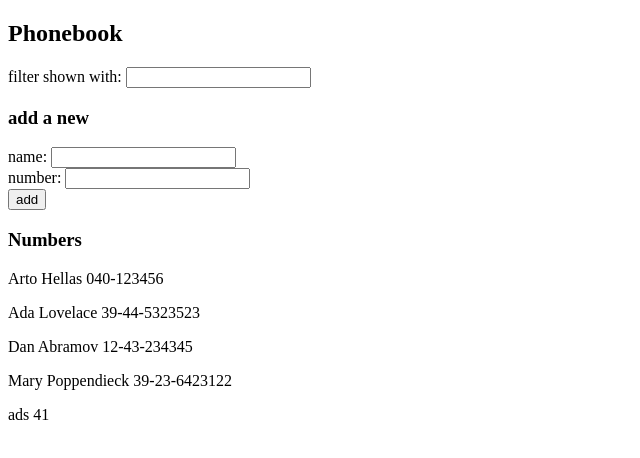
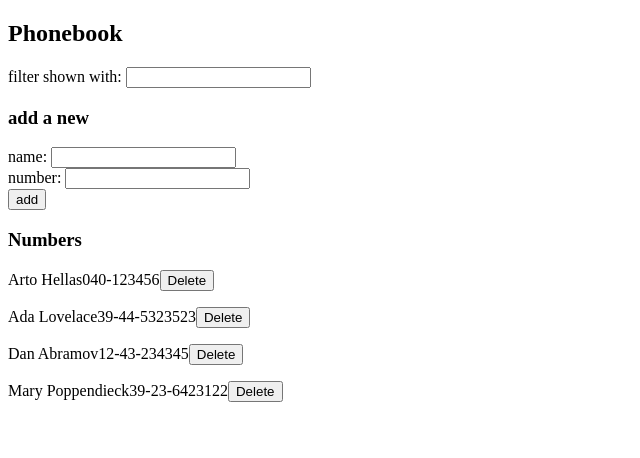
Before and after one commit to Xarlizard/UniversityOfHelsinki-ComputerScience, a React (Vite) app in the folder FullStackOpen/Part-02/phonebook/: page / in a window 1280 px wide. Shown: the top 458 px of the page, without its empty margins (0-640 px from the left). Built offline with nearby package versions, Linux system fonts and the light colour scheme; data requests are answered from the project's data file.

Commit message:
Exercise 2.14 completed ✅

```diff
--- a/FullStackOpen/Part-02/phonebook/db.json
+++ b/FullStackOpen/Part-02/phonebook/db.json
@@ -19,11 +19,6 @@
       "name": "Mary Poppendieck",
       "number": "39-23-6423122",
       "id": "4"
-    },
-    {
-      "id": "7425",
-      "name": "ads",
-      "number": "41"
     }
   ]
 }
--- a/FullStackOpen/Part-02/phonebook/src/App.jsx
+++ b/FullStackOpen/Part-02/phonebook/src/App.jsx
@@ -33,6 +33,16 @@ const App = () => {
       })
   }
 
+  const deletePerson = (thisPerson) => {
+    if(window.confirm(`Delete ${thisPerson.name} ?`)){
+      personService
+        .remove(thisPerson.id)
+        .then(response => {
+          setPersons(persons.filter(person => person.id !== response.data.id))
+        })
+    }
+  }
+
   const handleSearchName = (event) => {
     setSearchName(event.target.value)
   }
@@ -57,15 +67,12 @@ const App = () => {
         handleNewName={handleNewName}
         handleNewNumber={handleNewNumber}/>
       <h3>Numbers</h3>
-      <Persons persons={persons} searchName={searchName}/>
+      <Persons persons={persons} searchName={searchName} deletePerson={deletePerson}/>
     </div>
   )
 }
 
-const Filter = ({value, onChange}) =>
-  <>
-    filter shown with: <input value={value} onChange={onChange} />
-  </>
+const Filter = ({value, onChange}) => <>filter shown with: <input value={value} onChange={onChange} /></>
 
 const PersonForm = ({addPerson, newName, handleNewName, newNumber, handleNewNumber}) =>
   <form onSubmit={addPerson}>
@@ -80,17 +87,31 @@ const PersonForm = ({addPerson, newName, handleNewName, newNumber, handleNewNumb
     </div>
   </form>
 
-const Persons = ({persons, searchName = ''}) =>                            //if no searchName value is given, it will count as empty
+const Persons = ({persons, searchName = '', deletePerson}) =>                           //if no searchName value is given, it will count as empty
   <>
     {persons.map(person => {
-      if (searchName === ''){                                               //when the input field is empty, show every person
-        return <p key={person.name}>{person.name} {person.number}</p>
+      if (searchName === ''){                                                           //when the input field is empty, show every person
+        return <Person key={person.id} person={person} deletePerson={deletePerson} />
       }
-      if(person.name.toLowerCase().includes(searchName.toLowerCase())){    //filter persons based on given input, showing matches only
-        return <p key={person.name}>{person.name} {person.number}</p>
+      if(person.name.toLowerCase().includes(searchName.toLowerCase())){                 //filter persons based on given input, showing matches only
+        return <Person key={person.id} person={person} deletePerson={deletePerson} />
       }
     })}
   </>
 
+const Person = ({person, deletePerson}) =>
+  <>
+    <p>
+      {person.name}
+      {person.number}
+      <Delete
+        person={person}
+        deletePerson={deletePerson}
+      />
+    </p>
+  </>
+
+const Delete = ({person, deletePerson}) => <><button onClick={() => deletePerson(person)}>Delete</button></>
+
 
 export default App
--- a/FullStackOpen/Part-02/phonebook/src/services/persons.js
+++ b/FullStackOpen/Part-02/phonebook/src/services/persons.js
@@ -13,4 +13,7 @@ const update = (id, newObject) => {
   return axios.put(`${baseUrl}/${id}`, newObject)
 }
 
-export default { getAll, create, update }
+const remove = id => {
+  return axios.delete(`${baseUrl}/${id}`)
+}
+export default { getAll, create, update, remove }
```
Also changed, not shown: 1 other file (tests, documents, lock files or other folders).
